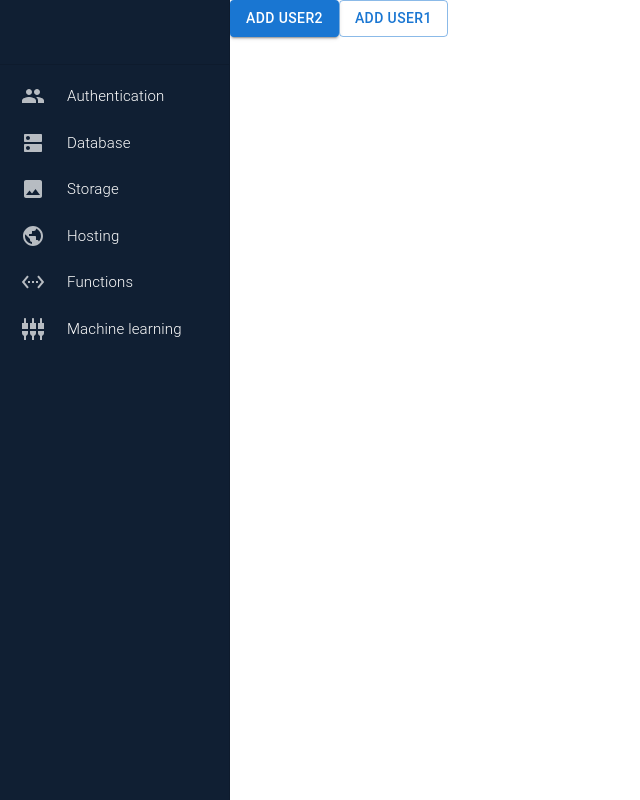
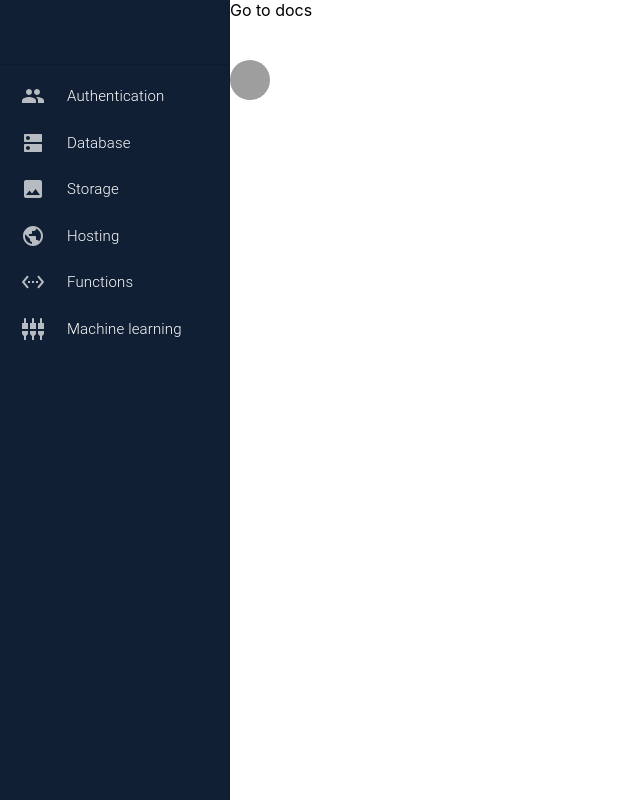
Before and after one commit to Lahirutech/myreactdashboard, a React (Create React App) app: page /authentication in a window 1280 px wide. Shown: the whole page, without its empty margins (0-640 px from the left). Built offline with nearby package versions, Linux system fonts and the light colour scheme; grey boxes are pictures that could not be loaded.

Commit message:
adding the notification bar

```diff
--- a/src/App.js
+++ b/src/App.js
@@ -4,11 +4,13 @@ import Navbar from './components/Navbar/Navbar';
 import { Outlet } from 'react-router-dom';
 import { Grid, ThemeProvider } from '@mui/material';
 import { dashboardTheme } from './dashboardTheme';
+import Header from './components/Header/Header';
 
 function App() {
   return (
     <Grid container>
       <Navbar />
+      <Header/>
       <Outlet />
     </Grid>
 
--- /dev/null
+++ b/src/components/Header/Header.js
@@ -0,0 +1,15 @@
+import { Avatar } from '@mui/material'
+import React from 'react'
+import NotificationBell from '../common/NotificationBell/NotificationBell'
+
+export default function Header() {
+    return (
+        <div>
+            Go to docs
+            <NotificationBell
+                iconColor="white"
+
+            />    <Avatar src="https://mui.com/static/images/avatar/1.jpg" />
+        </div>
+    )
+}
--- /dev/null
+++ b/src/components/common/BasicMenu/BasicMenu.js
@@ -0,0 +1,20 @@
+import { Menu, MenuItem } from '@mui/material'
+import React from 'react'
+
+export default function BasicMenu({ anchorEl, open, handleClose, menuItems }) {
+    return (
+        <Menu
+            id="basic-menu"
+            anchorEl={anchorEl}
+            open={open}
+            onClose={handleClose}
+            MenuListProps={{
+                'aria-labelledby': 'basic-button',
+            }}
+        >
+            {menuItems.map((item, id) => (
+                <MenuItem onClick={handleClose}>{item.label}</MenuItem>
+            ))}
+        </Menu>
+    )
+}
--- /dev/null
+++ b/src/components/common/NotificationBell/NotificationBell.js
@@ -0,0 +1,54 @@
+import { Badge, IconButton, Tooltip } from '@mui/material'
+import React, { useState } from 'react'
+import BasicMenu from '../BasicMenu/BasicMenu';
+import NotificationsIcon from '@mui/icons-material/Notifications';
+
+const notifications = [
+  {
+    id: 0,
+    label: 'First notification'
+  },
+  {
+    id: 1,
+    label: 'Second notification'
+  },
+];
+
+export default function NotificationBell({ iconColor }) {
+  const [anchorEl, setAnchorEl] = useState(null)
+  const [open, setOpen] = useState(false)
+
+
+  const newNotifications = `You have ${notifications.length} new notifications!`;
+  const noNotifications = 'No new notifications';
+
+  const handleOpen = (event) => {
+    setAnchorEl(event.currentTarget)
+    setOpen(true)
+  }
+
+  const handleClose = () => {
+    setOpen(false)
+  }
+  return (
+    <div>
+      <Tooltip
+        title={notifications.length ? newNotifications : noNotifications}  >
+        <IconButton color={iconColor} onClick={notifications.length ? handleOpen : null}
+          anchorEl={anchorEl}
+        >
+
+          <NotificationsIcon />
+
+        </IconButton>
+      </Tooltip>
+      <BasicMenu open={open}
+        anchorEl={anchorEl}
+        handleClose={handleClose}
+        menuItems={notifications}>
+
+      </BasicMenu>
+
+    </div>
+  )
+}
--- a/src/components/pages/Authentication/Authentication.js
+++ b/src/components/pages/Authentication/Authentication.js
@@ -1,16 +1,21 @@
-import { Grid } from '@mui/material'
-import React from 'react'
+import { Avatar, Badge, Grid, Menu, MenuItem } from '@mui/material'
+import React, { useState } from 'react'
 import CommonButton from '../../common/commonButton/CommonButton'
+export default function Authentication() {
+  const [anchorEl, setAnchorEl] = useState(null)
+  const open = Boolean(anchorEl);
 
-export default function Authentication() {
+
+  const handleClick = (event) => {
+    setAnchorEl(event.currentTarget);
+  };
+
+  const handleClose = () => {
+    setAnchorEl(null);
+  };
+
   return (
     <Grid item xs={8}>
-      <CommonButton  variant="contained">
-        Add User2
-      </CommonButton>
-      <CommonButton  variant="outlined">
-        Add User1
-      </CommonButton>
 
     </Grid>
   )
--- a/src/dashboardTheme.js
+++ b/src/dashboardTheme.js
@@ -24,5 +24,10 @@ export const dashboardTheme = createTheme({
             },
         },
     },
+    palette: {
+        white: {
+            main: '#fff',
+        },
+    },
 
 });
```
